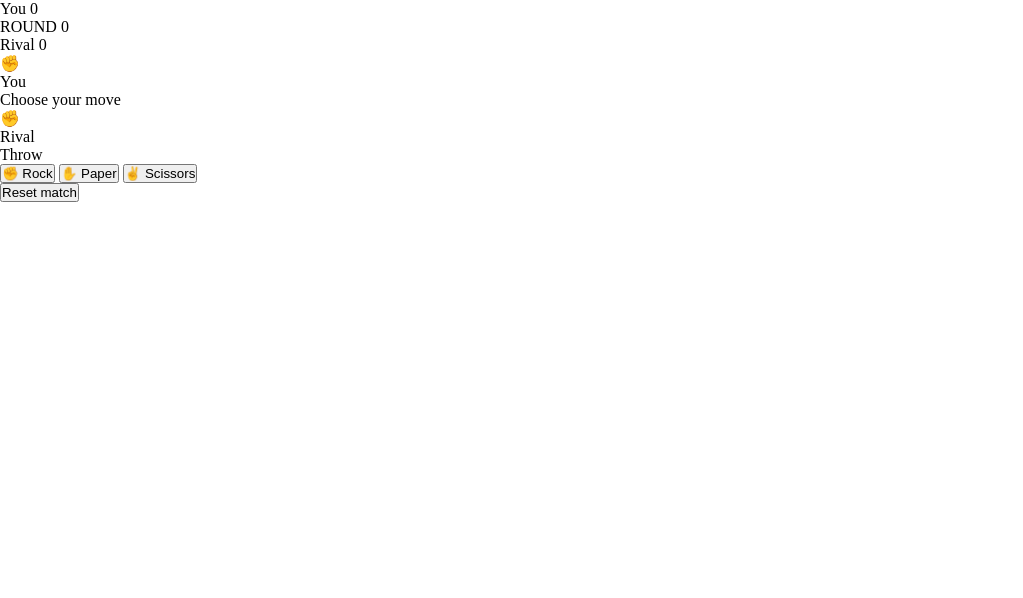
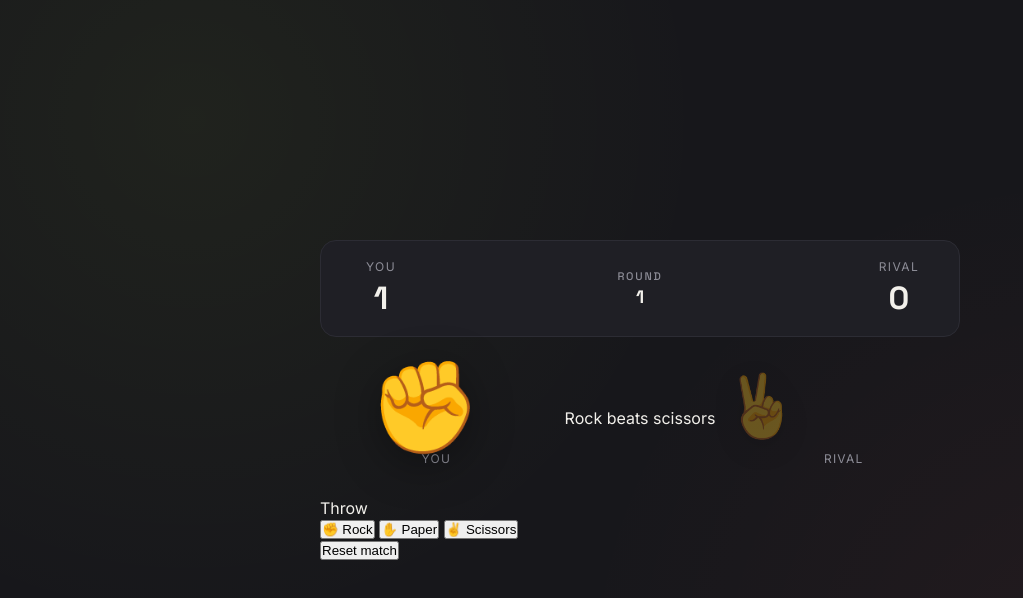
Before and after one commit to ankitkumar8340/node-js-summer-pep, a website: page rock_paper_scissor_game/index.html in a window 1280 px wide. Both pictures are taken after a click on the button "Rock". Shown: the whole page, without its empty margins (0-1023 px from the left). Drawn offline with Linux system fonts and the light colour scheme.

Commit message:
style update

```diff
--- a/rock_paper_scissor_game/script.js
+++ b/rock_paper_scissor_game/script.js
@@ -0,0 +1,128 @@
+const ICONS = {
+  rock: '✊',
+  paper: '✋',
+  scissors: '✌️'
+};
+
+const BEATS = {
+  rock: 'scissors',
+  paper: 'rock',
+  scissors: 'paper'
+};
+
+const state = {
+  playerScore: 0,
+  cpuScore: 0,
+  round: 0
+};
+
+const playerScoreEl = document.getElementById('playerScore');
+const cpuScoreEl = document.getElementById('cpuScore');
+const roundCountEl = document.getElementById('roundCount');
+const playerHandEl = document.getElementById('playerHand');
+const cpuHandEl = document.getElementById('cpuHand');
+const playerFighterEl = document.getElementById('playerFighter');
+const cpuFighterEl = document.getElementById('cpuFighter');
+const verdictEl = document.getElementById('verdict');
+const clashBurstEl = document.getElementById('clashBurst');
+const resetBtn = document.getElementById('resetBtn');
+const choiceButtons = document.querySelectorAll('.choice-btn');
+
+let isPlaying = false;
+
+function randomChoice() {
+  const options = Object.keys(ICONS);
+  return options[Math.floor(Math.random() * options.length)];
+}
+
+function decideOutcome(player, cpu) {
+  if (player === cpu) return 'tie';
+  if (BEATS[player] === cpu) return 'win';
+  return 'lose';
+}
+
+function clearFighterClasses() {
+  playerFighterEl.classList.remove('win', 'lose', 'shake');
+  cpuFighterEl.classList.remove('win', 'lose', 'shake');
+  verdictEl.classList.remove('win', 'lose', 'tie');
+}
+
+function play(choice) {
+  if (isPlaying) return;
+  isPlaying = true;
+
+  choiceButtons.forEach(btn => btn.classList.remove('selected'));
+  const activeBtn = document.querySelector(`.choice-btn[data-choice="${choice}"]`);
+  activeBtn.classList.add('selected');
+
+  clearFighterClasses();
+  verdictEl.textContent = 'Clashing…';
+  playerHandEl.textContent = '✊';
+  cpuHandEl.textContent = '✊';
+  playerFighterEl.classList.add('shake');
+  cpuFighterEl.classList.add('shake');
+
+  setTimeout(() => {
+    const cpuChoice = randomChoice();
+    const outcome = decideOutcome(choice, cpuChoice);
+
+    playerFighterEl.classList.remove('shake');
+    cpuFighterEl.classList.remove('shake');
+
+    playerHandEl.textContent = ICONS[choice];
+    cpuHandEl.textContent = ICONS[cpuChoice];
+
+    clashBurstEl.classList.remove('burst');
+    void clashBurstEl.offsetWidth;
+    clashBurstEl.classList.add('burst');
+
+    state.round += 1;
+    roundCountEl.textContent = state.round;
+
+    if (outcome === 'win') {
+      state.playerScore += 1;
+      playerFighterEl.classList.add('win');
+      cpuFighterEl.classList.add('lose');
+      verdictEl.textContent = `${capitalize(choice)} beats ${cpuChoice}`;
+      verdictEl.classList.add('win');
+    } else if (outcome === 'lose') {
+      state.cpuScore += 1;
+      cpuFighterEl.classList.add('win');
+      playerFighterEl.classList.add('lose');
+      verdictEl.textContent = `${capitalize(cpuChoice)} beats ${choice}`;
+      verdictEl.classList.add('lose');
+    } else {
+      verdictEl.textContent = `Both threw ${choice}`;
+      verdictEl.classList.add('tie');
+    }
+
+    playerScoreEl.textContent = state.playerScore;
+    cpuScoreEl.textContent = state.cpuScore;
+
+    isPlaying = false;
+  }, 500);
+}
+
+function capitalize(word) {
+  return word.charAt(0).toUpperCase() + word.slice(1);
+}
+
+function resetMatch() {
+  state.playerScore = 0;
+  state.cpuScore = 0;
+  state.round = 0;
+  playerScoreEl.textContent = '0';
+  cpuScoreEl.textContent = '0';
+  roundCountEl.textContent = '0';
+  playerHandEl.textContent = '✊';
+  cpuHandEl.textContent = '✊';
+  clearFighterClasses();
+  choiceButtons.forEach(btn => btn.classList.remove('selected'));
+  verdictEl.textContent = 'Choose your move';
+}
+
+choiceButtons.forEach(btn => {
+  btn.addEventListener('click', () => play(btn.dataset.choice));
+});
+
+resetBtn.addEventListener('click', resetMatch);
--- a/rock_paper_scissor_game/style.css
+++ b/rock_paper_scissor_game/style.css
@@ -17,3 +17,147 @@
   padding: 0;
   box-sizing: border-box;
 }
+
+body {
+  background: var(--bg);
+  background-image:
+    radial-gradient(circle at 15% 15%, rgba(200, 255, 77, 0.05), transparent 40%),
+    radial-gradient(circle at 85% 85%, rgba(255, 93, 93, 0.05), transparent 40%);
+  color: var(--text);
+  font-family: var(--font-body);
+  min-height: 100vh;
+  display: flex;
+  align-items: center;
+  justify-content: center;
+  padding: 24px;
+}
+
+.arena {
+  width: 100%;
+  max-width: 640px;
+  display: flex;
+  flex-direction: column;
+  gap: 32px;
+}
+
+/* Scoreboard */
+.scoreboard {
+  display: flex;
+  align-items: center;
+  justify-content: space-between;
+  background: var(--bg-raised);
+  border: 1px solid var(--line);
+  border-radius: 16px;
+  padding: 18px 28px;
+}
+
+.score-block {
+  display: flex;
+  flex-direction: column;
+  align-items: center;
+  gap: 4px;
+  min-width: 64px;
+}
+
+.score-label {
+  font-size: 12px;
+  letter-spacing: 0.12em;
+  text-transform: uppercase;
+  color: var(--text-dim);
+}
+
+.score-value {
+  font-family: var(--font-display);
+  font-weight: 700;
+  font-size: 32px;
+}
+
+.round-label {
+  display: flex;
+  flex-direction: column;
+  align-items: center;
+  gap: 2px;
+  font-family: var(--font-display);
+}
+
+.round-label span:first-child {
+  font-size: 11px;
+  letter-spacing: 0.16em;
+  color: var(--text-dim);
+}
+
+.round-label span:last-child {
+  font-size: 18px;
+  font-weight: 700;
+}
+
+/* Duel stage */
+.duel-stage {
+  position: relative;
+  display: flex;
+  align-items: center;
+  justify-content: space-between;
+  gap: 12px;
+}
+
+.fighter {
+  flex: 1;
+  display: flex;
+  flex-direction: column;
+  align-items: center;
+  gap: 10px;
+}
+
+.hand {
+  font-size: 72px;
+  line-height: 1;
+  transition: transform 0.35s cubic-bezier(.2,.9,.3,1.3);
+  filter: drop-shadow(0 8px 18px rgba(0,0,0,0.35));
+}
+
+.fighter--player .hand { transform-origin: right center; }
+.fighter--cpu .hand { transform-origin: left center; transform: scaleX(-1); }
+
+.fighter-tag {
+  font-size: 12px;
+  letter-spacing: 0.1em;
+  text-transform: uppercase;
+  color: var(--text-dim);
+}
+
+.fighter.shake .hand {
+  animation: windup 0.5s ease-in-out;
+}
+
+@keyframes windup {
+  0%, 100% { transform: translateX(0); }
+  25% { transform: translateX(-8px) rotate(-8deg); }
+  50% { transform: translateX(6px) rotate(6deg); }
+  75% { transform: translateX(-4px) rotate(-4deg); }
+}
+
+.fighter--cpu.shake .hand {
+  animation: windup-cpu 0.5s ease-in-out;
+}
+
+@keyframes windup-cpu {
+  0%, 100% { transform: scaleX(-1) translateX(0); }
+  25% { transform: scaleX(-1) translateX(-8px) rotate(-8deg); }
+  50% { transform: scaleX(-1) translateX(6px) rotate(6deg); }
+  75% { transform: scaleX(-1) translateX(-4px) rotate(-4deg); }
+}
+
+.fighter.win .hand {
+  transform: scale(1.25);
+}
+.fighter--cpu.win .hand {
+  transform: scaleX(-1) scale(1.25);
+}
+.fighter.lose .hand {
+  opacity: 0.35;
+  transform: scale(0.85);
+}
+.fighter--cpu.lose .hand {
+  opacity: 0.35;
+  transform: scaleX(-1) scale(0.85);
+}
```
